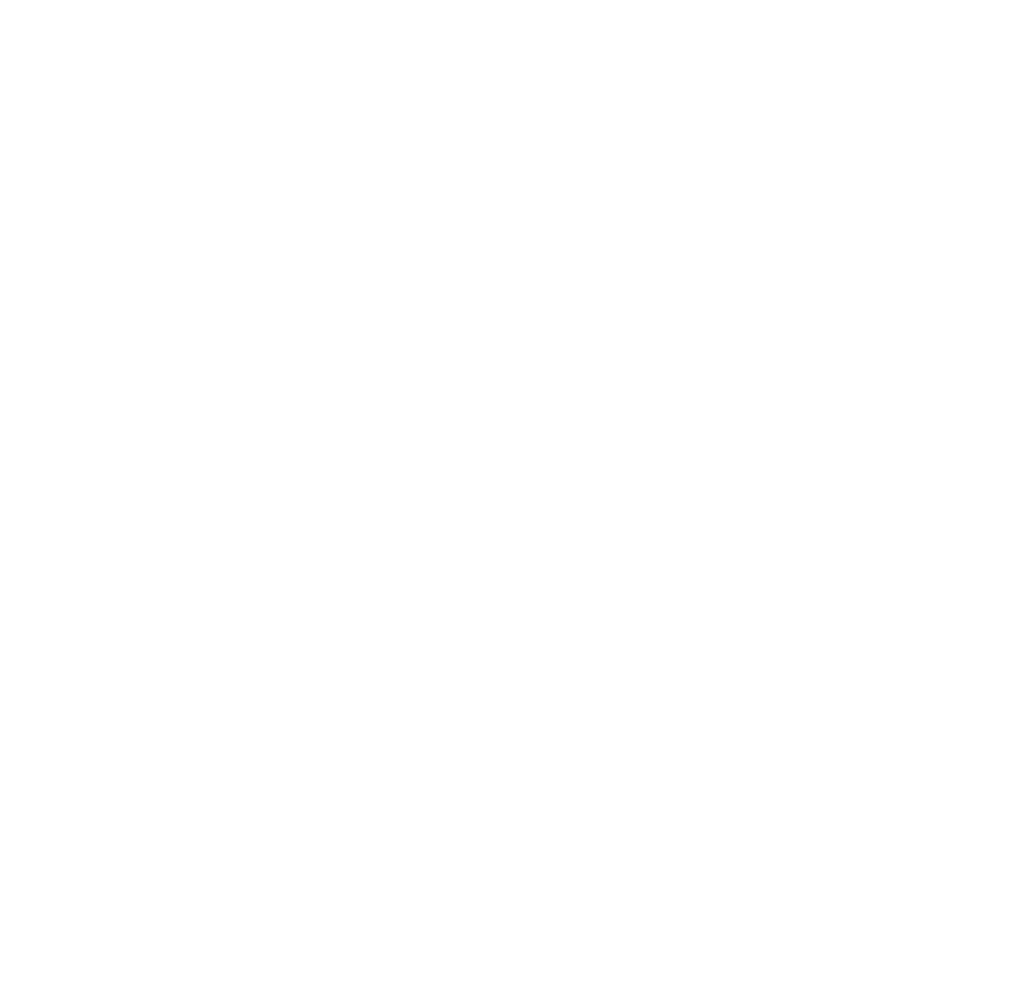
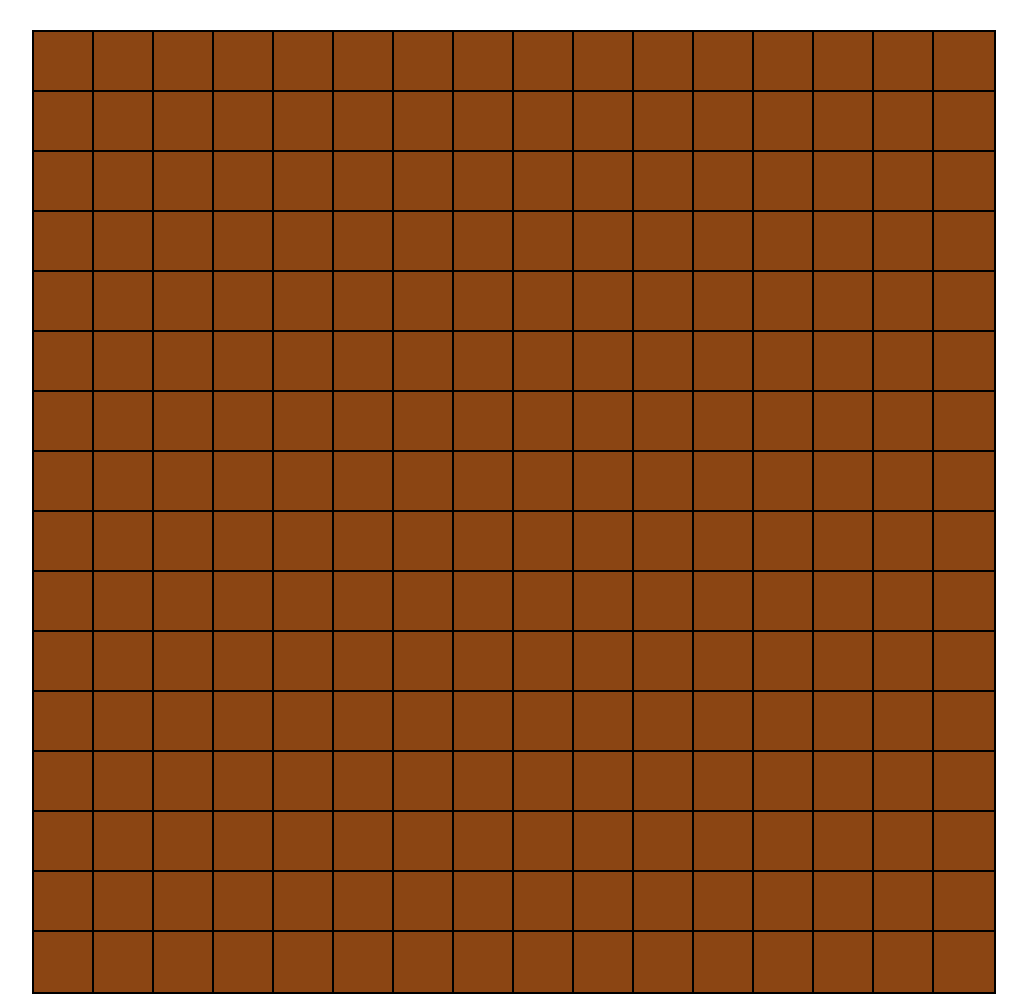
Before and after one commit to braymuk/EtchASketch, a plain HTML site: page index.html in a window 1280 px wide. Shown: the whole page, without its empty margins (128-1155 px from the left). Before the commit the page ends 800 px from the top, so only its background shows below. Drawn offline with Linux system fonts and the light colour scheme.

Commit message:
Implemented grid

```diff
--- a/index.html
+++ b/index.html
@@ -6,7 +6,9 @@
         <title>Etch-A-Sketch</title>
     </head>
     <body>
-        <div c
+        <div id="container">
+
+        </div>
 
     </body>
     <script src="script.js"></script>
--- a/script.js
+++ b/script.js
@@ -0,0 +1,17 @@
+
+
+const container = document.querySelector('#container');
+
+for(i = 1; i <= 16; i ++) {
+    for(j = 1; j <= 16; j++) {
+        const square = document.createElement('div');
+        square.classList.add('square');
+        square.style.gridColumn = i;
+        square.style.gridRow = j;
+
+
+        container.appendChild(square);
+
+    }
+
+}
--- a/style.css
+++ b/style.css
@@ -0,0 +1,23 @@
+
+html, body { height: 100%; width: 100%; margin: 0; display:flex; align-content: center; justify-content: center;}
+div { height: 100%; width: 100%; }
+
+#container {
+    display:grid;
+    grid-template-columns: repeat(16, 1fr);
+    grid-template-rows: repeat(16, 1fr);
+    align-content: stretch;
+    height:960px;
+    width:960px;
+    margin-top:30px;
+
+}
+
+.square {
+    border-style:solid;
+    border-width:  2px;
+    border-color:black;
+    background-color: saddlebrown;
+
+
+}
```
